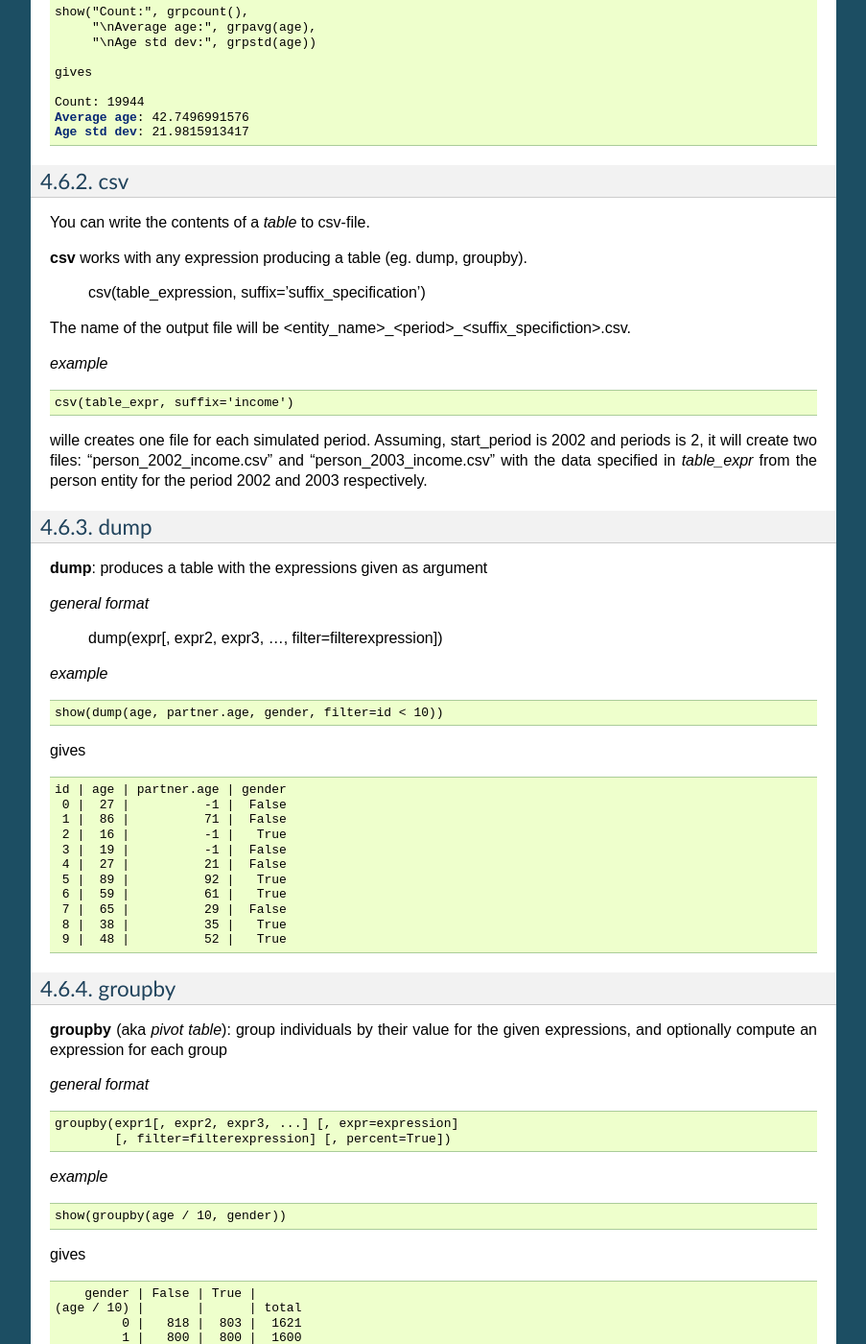
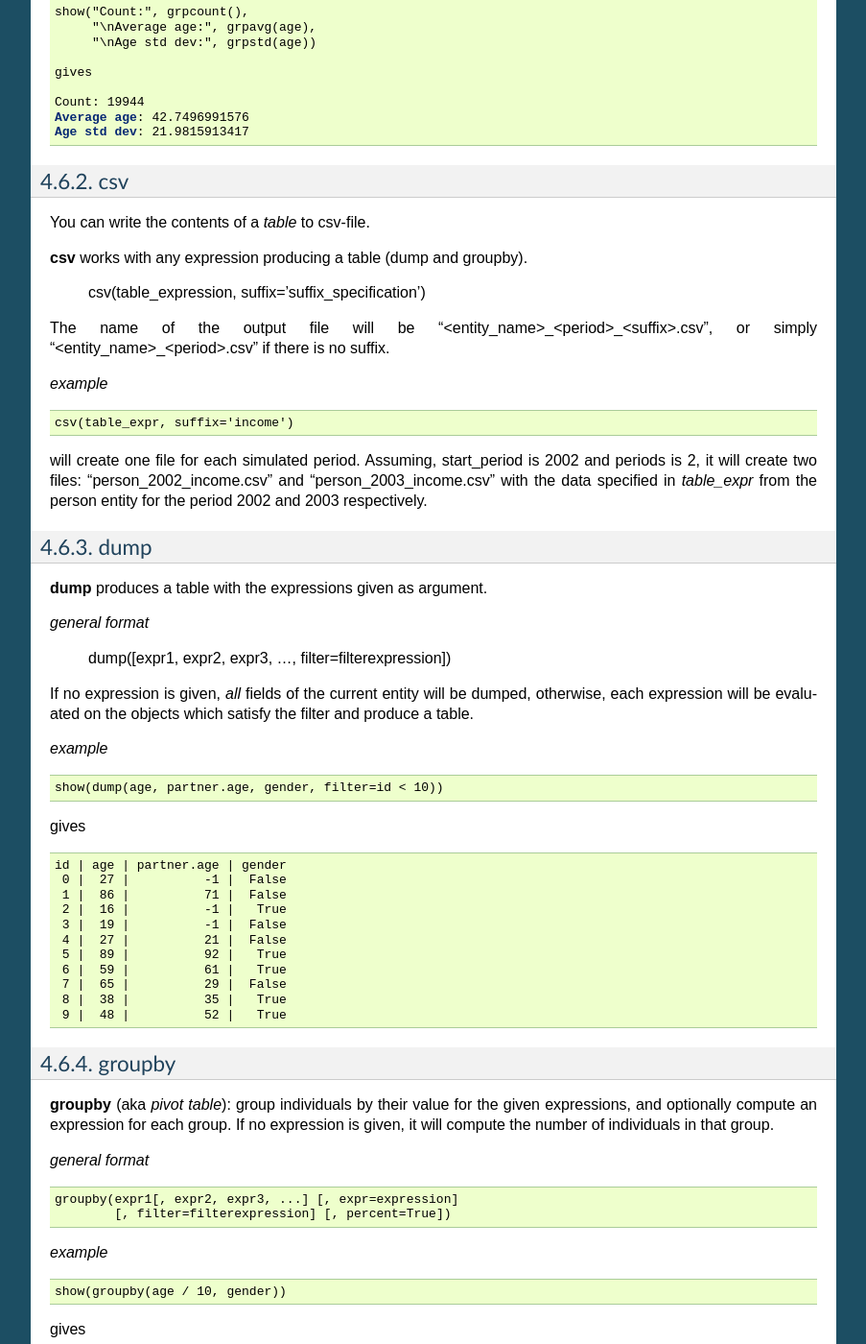
Before and after one commit to liam2/liam2, a Sphinx documentation site: the page built from doc/usersguide/source/processes.rst, in a window 1280 px wide and 1400 px high, scrolled down 15661 px. Shown: the whole window at 96% size, without its empty margins (198-1101 px from the left). Built offline with Sphinx 7.4.7, drawn with Linux system fonts in a browser that asks for light colours; formulas are drawn with MathJax 3; some of the changed text lies outside the part shown.

Commit message:
- fixed references to * and ** (they are ReST markup so they didn't render properly) - updated cont_regr, clip_regr and log_regr documentation: the align argument does not exist anymore - added a note about dump() dumping all fields. - added a note about groupby doing a grpcount() by default

```diff
--- a/doc/usersguide/source/processes.rst
+++ b/doc/usersguide/source/processes.rst
@@ -220,12 +220,12 @@
 simple expressions
 ~~~~~~~~~~~~~~~~~~
 
-- Arithmetic operators: +, -, *, /, **, %
+- Arithmetic operators: +, -, \*, /, \** (exponent), % (modulo)
 
 Note that an integer divided by an integer returns a float. For example "1 / 2"
-will evaluate to 0.5 instead of 0. If you are only interested in the integer
-part of that result (for example, if you know the result has no decimal part),
-you can use the *trunc* function: ::
+will evaluate to 0.5 instead of 0 as in many programming languages. If you are
+only interested in the integer part of that result (for example, if you know the
+result has no decimal part), you can use the *trunc* function: ::
 
     agegroup5: "5 * trunc(age / 5)"
 
@@ -464,9 +464,9 @@
 - Alignment :
     * align(expr, [take=take_filter,] [leave=leave_filter,] percentage)
     * align(expr, [take=take_filter,] [leave=leave_filter,] fname='filename.csv')
-- Continuous (expr + normal(0, 1) * mult + error): cont_regr(expr, filter, align, mult, error_var)
-- Clipped continuous (always positive): clip_regr(expr, filter, align, mult, error_var)
-- Log continuous (exponential of continuous): log_regr(expr, filter, align, mult, error_var)
+- Continuous (expr + normal(0, 1) * mult + error_var): cont_regr(expr, filter, mult, error_var)
+- Clipped continuous (always positive): clip_regr(expr, filter, mult, error_var)
+- Log continuous (exponential of continuous): log_regr(expr, filter, mult, error_var)
 
 
 *example* ::
@@ -985,18 +985,18 @@
 
 You can write the contents of a *table* to csv-file.
 
-**csv** works with any expression producing a table (eg. dump, groupby).
+**csv** works with any expression producing a table (dump and groupby).
 
     csv(table_expression, suffix='suffix_specification')
 
-The name of the output file will be
-<entity_name>_<period>_<suffix_specifiction>.csv.
+The name of the output file will be "<entity_name>_<period>_<suffix>.csv",
+or simply "<entity_name>_<period>.csv" if there is no suffix.
 
 *example* ::
 
     csv(table_expr, suffix='income')
 
-wille creates one file for each simulated period. Assuming, start_period is
+will create one file for each simulated period. Assuming, start_period is
 2002 and periods is 2, it will create two files: "person_2002_income.csv" and
 "person_2003_income.csv" with the data specified in *table_expr* from the person
 entity for the period 2002 and 2003 respectively.
@@ -1006,11 +1006,15 @@
 dump
 ----
 
-**dump**: produces a table with the expressions given as argument
+**dump** produces a table with the expressions given as argument.
 
 *general format*
 
-    dump(expr[, expr2, expr3, ..., filter=filterexpression])
+    dump([expr1, expr2, expr3, ..., filter=filterexpression])
+
+If no expression is given, *all* fields of the current entity will be dumped,
+otherwise, each expression will be evaluated on the objects which satisfy the
+filter and produce a table.
 
 *example* ::
 
@@ -1036,7 +1040,9 @@
 -------
 
 **groupby** (aka *pivot table*): group individuals by their value for the given
-expressions, and optionally compute an expression for each group
+expressions, and optionally compute an expression for each group. If no
+expression is given, it will compute the number of individuals in that
+group.
 
 *general format* ::
 
@@ -1065,7 +1071,7 @@
 
 *example* ::
 
-    show(groupby(inwork,gender))
+    show(groupby(inwork, gender))
 
 gives ::
 
```
